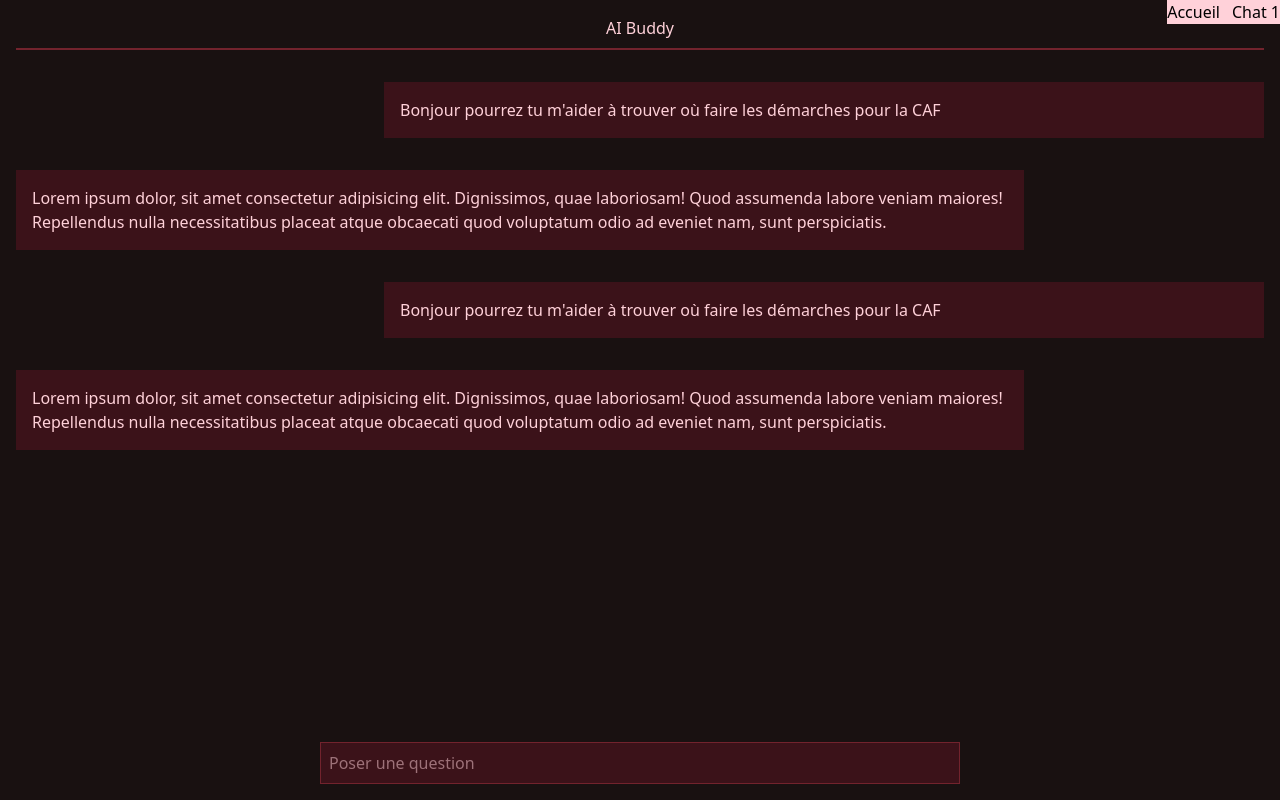
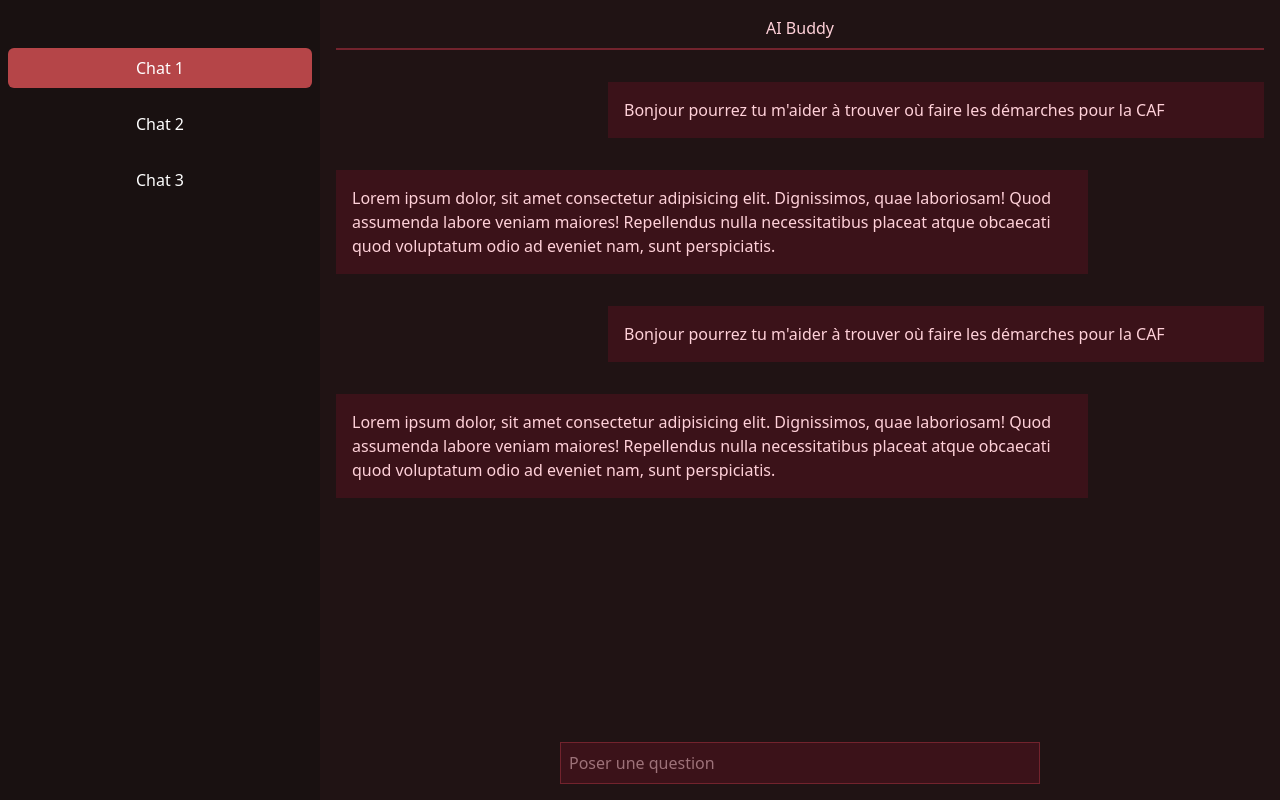
Before and after one commit to andrew-phakeovilay/AI-Buddy-TBS-education, a React (Vite) app in the folder ia-buddy-front-end/: page /chat/1 in a window 1280 px wide. Built offline with nearby package versions, Linux system fonts and the light colour scheme.

Commit message:
Ajout de la partie de navigation qui n'apparait pas en mode mobile à moins d'apuyer sur le menu

```diff
--- a/ia-buddy-front-end/src/pages/ChatPage.tsx
+++ b/ia-buddy-front-end/src/pages/ChatPage.tsx
@@ -1,7 +1,38 @@
-export function ChatPage(){
-    return(
+import { useCallback, useState } from "react";
+import { NavChat } from "../components/NavChat";
+import { MenuSVG } from "../svgs/MenuSVG";
+import { CloseSVG } from "../svgs/CloseSVG";
+import { useNavigate } from "react-router-dom";
 
-        <div className="flex h-full w-full flex-col bg-red-1 text-red-12">
+export function ChatPage() {
+    const [open,setOpen] = useState(false)
+    const navigate = useNavigate()
+
+    const onClick = useCallback((id:number)=>{
+        setOpen(false)
+        navigate("/chat/"+id)
+    },[navigate])
+
+    return (
+        <div className="flex h-full flex-col md:flex-row">
+            <aside className={`${open?"fixed inset-1 left-0 z-40 w-64":"hidden"} md:static md:block  w-full md:w-80 bg-red-1 text-white`}>
+                <div className={`${open?"absolute":"hidden"} md:hidden top-2 left-2`}
+                onClick={()=>{setOpen(false)}}>
+                    <CloseSVG/>
+                </div>
+
+                <nav className={`mt-10 flex flex-col `}>
+                    <NavChat onClick={onClick} id={1} name="Chat 1"/>
+                    <NavChat onClick={onClick} id={2} name="Chat 2"/>
+                    <NavChat onClick={onClick} id={3} name="Chat 3"/>
+                </nav>
+            </aside>
+
+            <div className="relative flex flex-1 h-full w-full flex-col bg-red-2 text-red-12">
+                <div className={`${open?"hidden":"absolute"} m-4 md:hidden z-10`}
+                onClick={()=>{setOpen(true)}}>
+                    <MenuSVG/>
+                </div>
                 <div className="text-center m-4 border-b-2 border-red-6 pb-2">
                     <h1>AI Buddy</h1>
                 </div>
@@ -12,9 +43,9 @@ export function ChatPage(){
                         <div className="bg-red-3 m-4 p-4 ml-[30%]">Bonjour pourrez tu m'aider à trouver où faire les démarches pour la CAF</div>
                         <div className="bg-red-3 m-4 p-4 mr-[20%]">Lorem ipsum dolor, sit amet consectetur adipisicing elit. Dignissimos, quae laboriosam! Quod assumenda labore veniam maiores! Repellendus nulla necessitatibus placeat atque obcaecati quod voluptatum odio ad eveniet nam, sunt perspiciatis.</div>
                     </div>
-                <input type="text" className="absolute bottom-4 bg-red-3 p-2 w-9/12 sm:w-1/2 left-1/2 -translate-x-1/2 border border-red-6" placeholder="Poser une question"/>
+                    <input id="chat" name="chat" type="text" className="absolute z-20 bottom-4 bg-red-3 p-2 w-9/12 sm:w-1/2 left-1/2 -translate-x-1/2 border border-red-6" placeholder="Poser une question" />
                 </main>
             </div>
-
+        </div>
     )
 }
```
Lines whose indentation alone changed are shown as unchanged.
